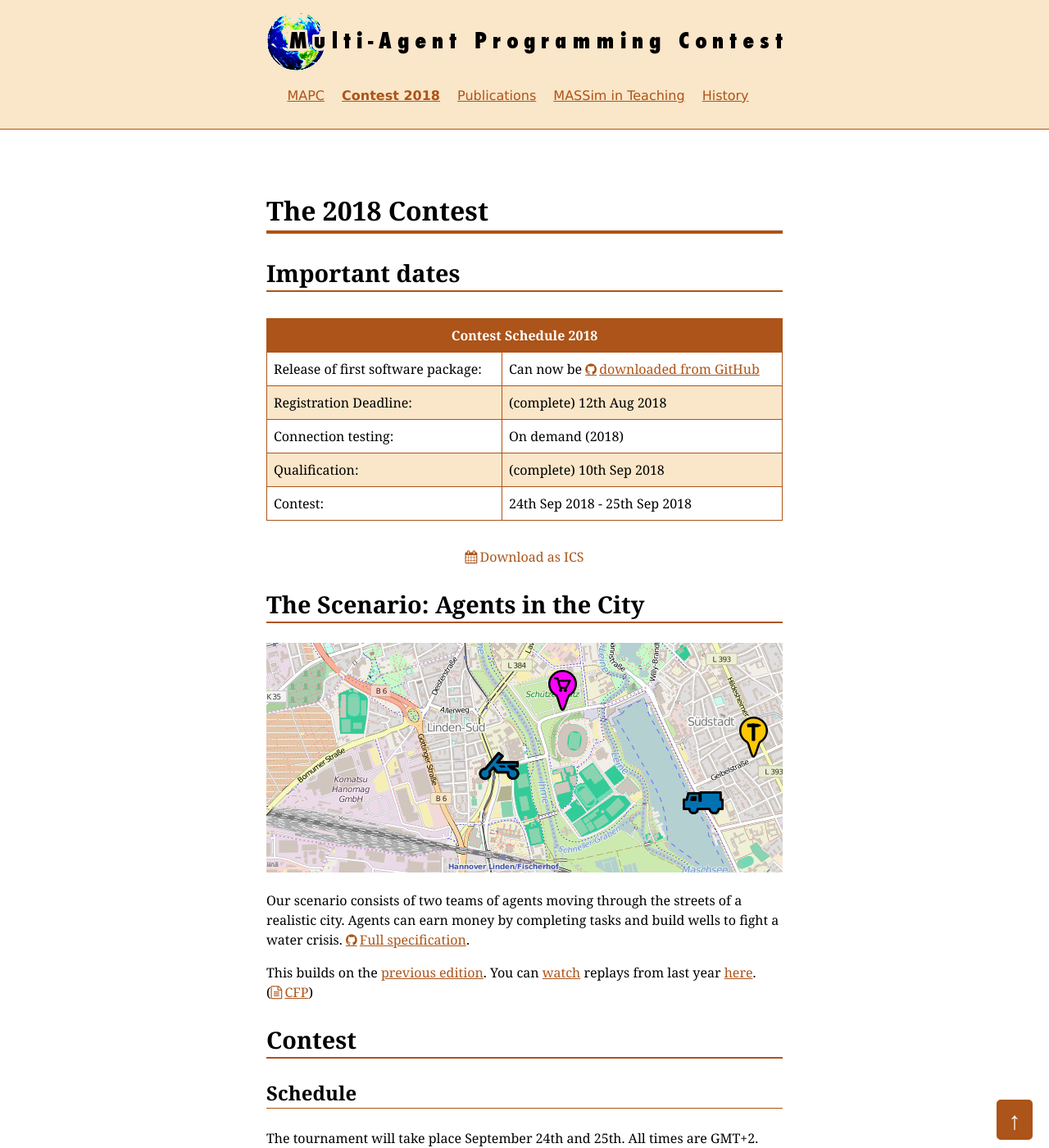
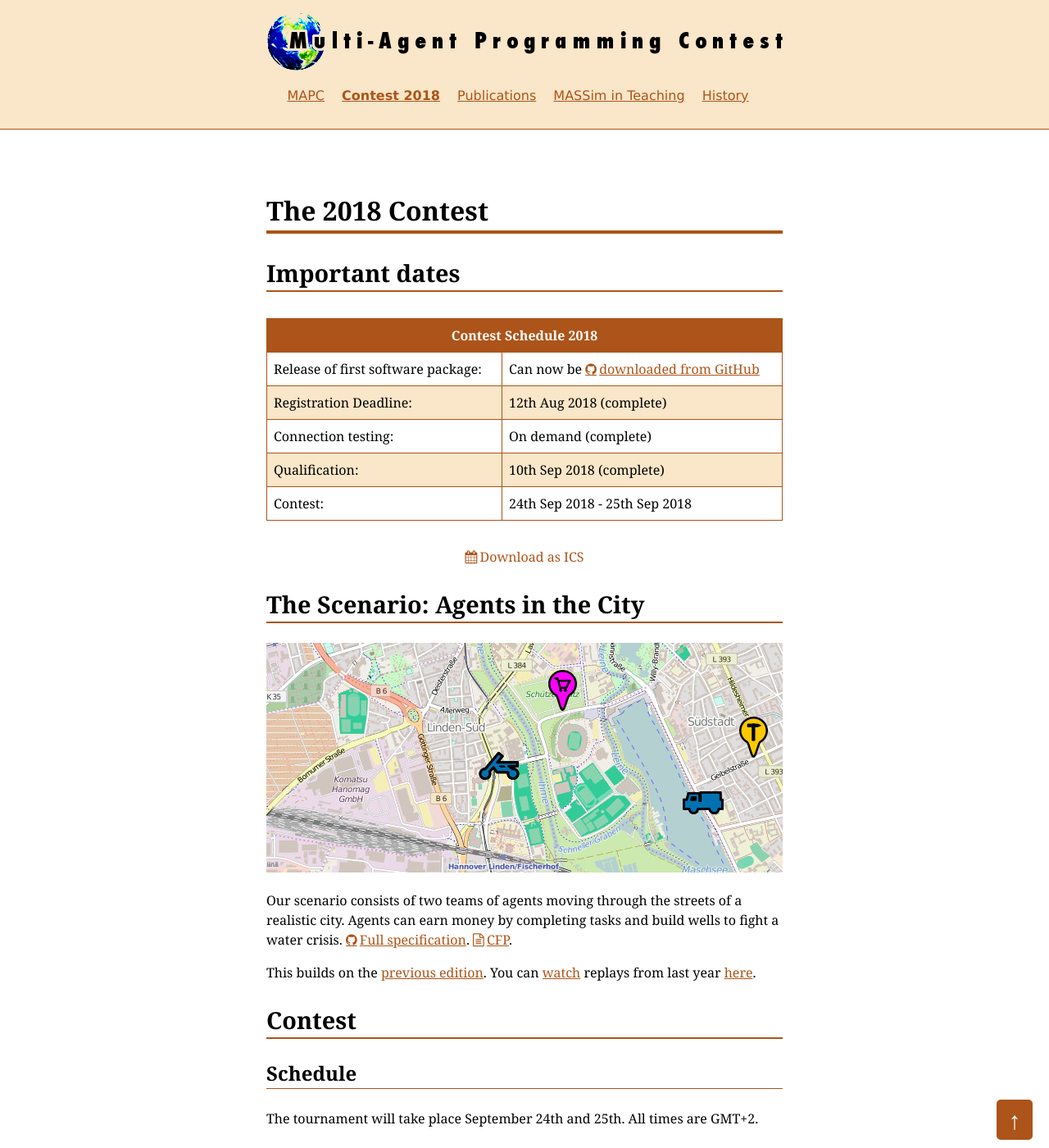
Before and after one commit to agentcontest/agentcontest.github.io, a Jekyll site: the page built from 2018/index.md, in a window 1280 px wide and 1400 px high. Shown: the whole window at 82% size. Built offline with Jekyll 4.4.1, drawn with Linux system fonts in a browser that asks for light colours; some of the changed text lies outside the part shown.

Commit message:
some tweaks

```diff
--- a/2018/_schedule.html
+++ b/2018/_schedule.html
@@ -11,15 +11,15 @@
     </tr>
     <tr>
       <td>Registration Deadline:</td>
-      <td>(complete) <time datetime="2018-08-12">12th Aug 2018</time></td>
+      <td><time datetime="2018-08-12">12th Aug 2018</time> (complete)</td>
     </tr>
     <tr>
       <td>Connection testing:</td>
-      <td>On demand (2018)</td>
+      <td>On demand (complete)</td>
     </tr>
     <tr>
       <td>Qualification:</td>
-      <td>(complete) <time datetime="2018-09-10">10th Sep 2018</time></td>
+      <td><time datetime="2018-09-10">10th Sep 2018</time> (complete)</td>
     </tr>
     <tr>
       <td>Contest:</td>
--- a/2018/index.md
+++ b/2018/index.md
@@ -16,9 +16,9 @@ The Scenario: Agents in the City
 
 Our scenario consists of two teams of agents moving through the streets of a realistic city.
 Agents can earn money by completing tasks and build wells to fight a water crisis.
-[Full specification](https://github.com/agentcontest/massim/blob/master/docs/scenario.md).
+[Full specification](https://github.com/agentcontest/massim/blob/master/docs/scenario.md). [CFP](/2018/CFP.txt).
 
-This builds on the [previous edition](/2017/). You can [watch](https://multiagentcontest.org/2017/replays/?2017-09-21-18-07-25-2017-MAPC-Sim3) replays from last year [here](https://multiagentcontest.org/2017/#replays). ([CFP](/2018/CFP.txt))
+This builds on the [previous edition](/2017/). You can [watch](https://multiagentcontest.org/2017/replays/?2017-09-21-18-07-25-2017-MAPC-Sim3) replays from last year [here](https://multiagentcontest.org/2017/#replays).
 
 Contest
 -------
@@ -71,7 +71,7 @@ Registration
 | [TUBDAI](registration/tubdai.pdf) | TU Berlin | Michael Franz Ettlinger, <br> Christopher-Eyk Hrabia | ROS Hybrid Behavior Planner |
 | [Akuanduba-UDESC](registration/akuanduba.pdf) | Santa Catarina <br> State University <br> (UDESC) | Giovanni Jakubiak de Albuquerque, <br> Tiago Funk, <br> Vilson de Deus Corrêa Júnior, <br> Tiago Luiz Schmitz | |
 | [SMART_JaCaMo](registration/smart-jacamo.pdf) | <sup>1</sup>Pontifícia<br> Universidade<br> Católica<br> do Rio Grande<br> do Sul (PUCRS), <sup>2</sup>University of <br> Liverpool, <br> <sup>3</sup>Universidade <br> Federal <br> de Santa <br> Catarina <br> (UFSC) | Tabajara Krausburg<sup>1</sup>, <br> Rafael C. Cardoso<sup>2</sup>, <br> Débora Engelmann<sup>1</sup>, <br> Vitor Peres<sup>1</sup>, <br> Giovani P. Farias<sup>1</sup>, <br> Juliana Damasio<sup>1</sup>, <br> Vágner Gabriel<sup>1</sup>, <br> Jomi F. Hübner<sup>3</sup>, <br> Rafael H. Bordini<sup>1</sup> | JaCaMo |
-| [withdrawn] [FIT BUT](registration/fitbut.pdf) | Brno University of Technology | Vaclav Uhlir, <br> Peter Hamran | Python |
+| [FIT BUT](registration/fitbut.pdf) (withdrawn) | Brno University of Technology | Vaclav Uhlir, <br> Peter Hamran | Python |
 
 Downloads
 ---------
```
Also changed, not shown: other parts of 2018/index.md (+1 -1 lines).
